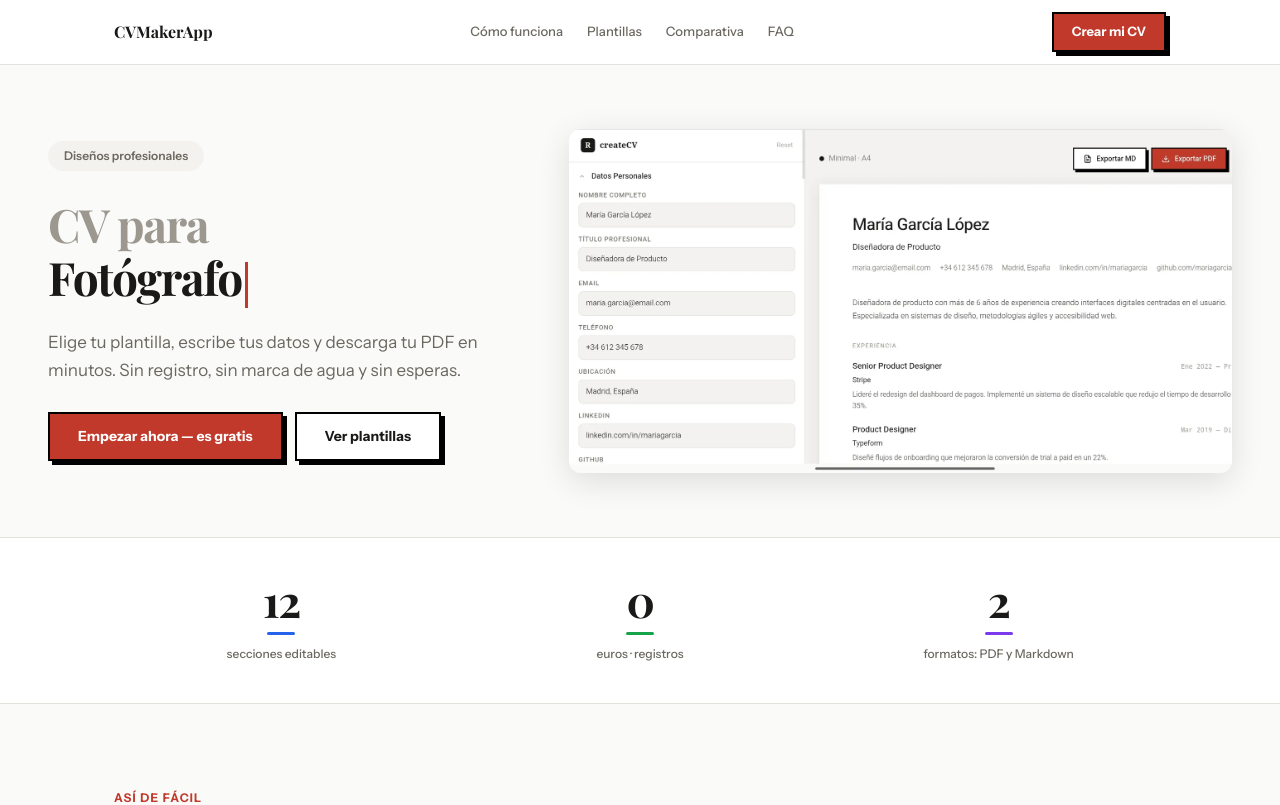
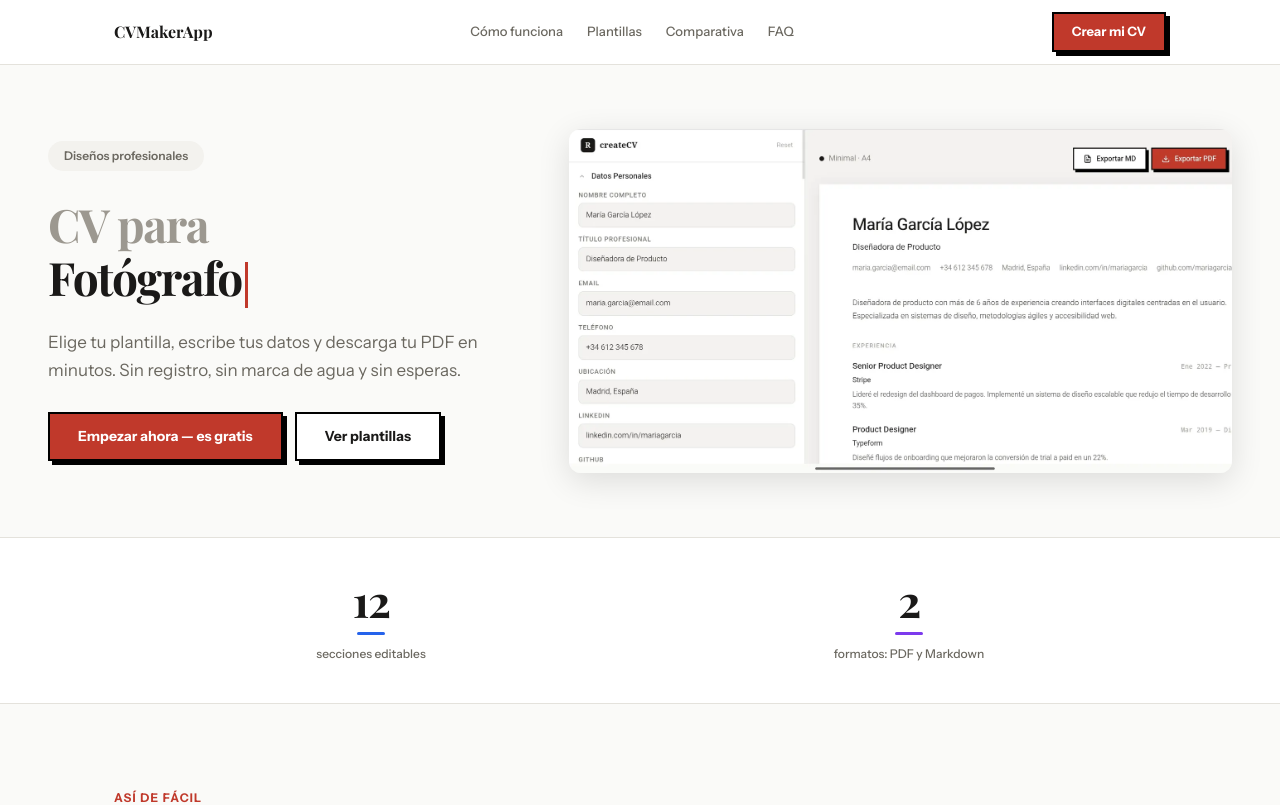
Before and after one commit to TirsoCode/cvmakerapp, a Next.js app: page / in a window 1280 px wide. Shown: the top 805 px of the page. Built offline with nearby package versions, Linux system fonts and the light colour scheme.

Commit message:
remove euros registros stat

```diff
--- a/app/page.tsx
+++ b/app/page.tsx
@@ -160,9 +160,8 @@ export default function Home() {
       {/* Stats strip */}
       <section style={{ background: "#fff", borderTop: "1px solid #E4E2DC", borderBottom: "1px solid #E4E2DC" }}>
         <div style={{ maxWidth: 1100, margin: "0 auto", padding: "40px 24px", display: "grid", gridTemplateColumns: "repeat(auto-fit, minmax(170px, 1fr))", gap: 24 }}>
-          {[
+           {[
             { n: "12", label: "secciones editables", accent: "#2563EB" },
-            { n: "0", label: "euros · registros", accent: "#16A34A" },
             { n: "2", label: "formatos: PDF y Markdown", accent: "#7C3AED" },
           ].map((s) => (
             <div key={s.label} style={{ textAlign: "center" }}>
```
